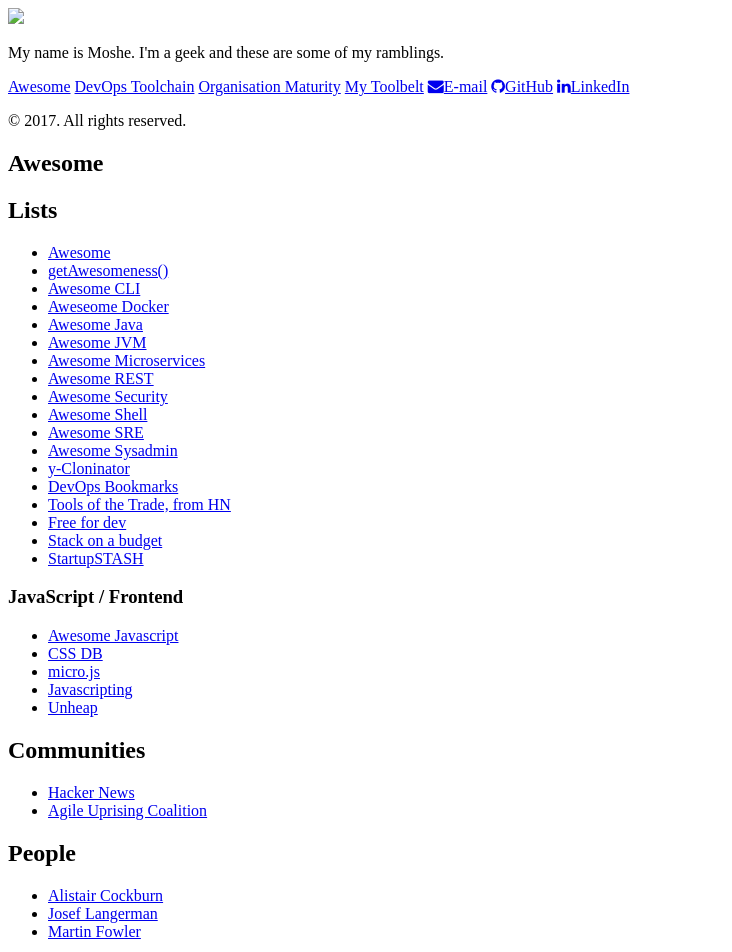
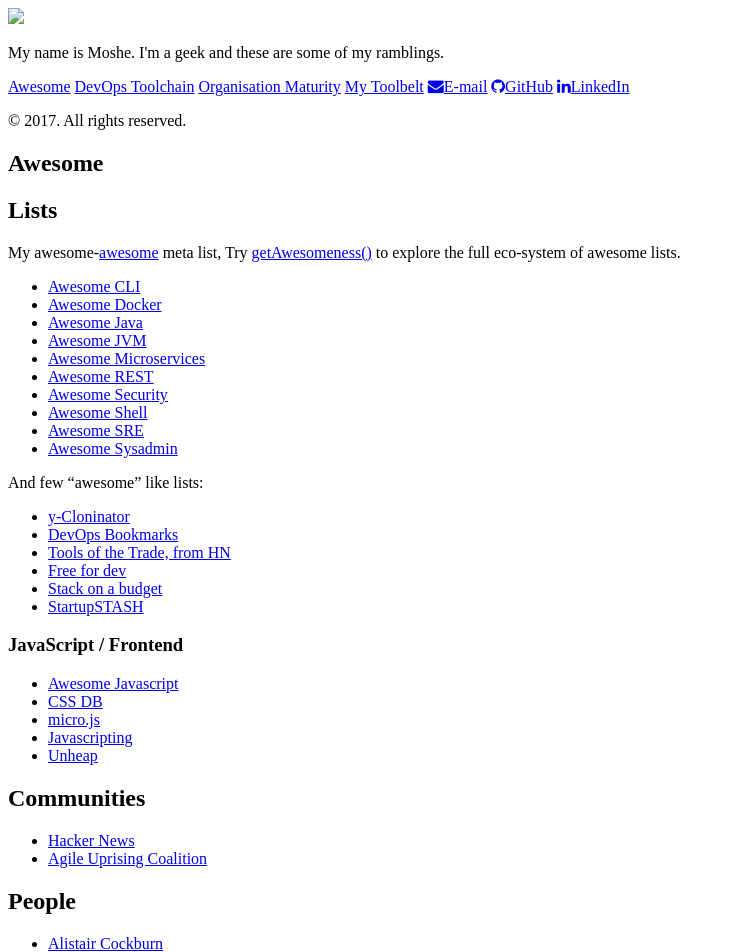
Before and after one commit to Moshe-Immerman/Moshe-Immerman, a Jekyll site: the page built from awesome.md, in a window 1280 px wide. Shown: the top 952 px of the page, without its empty margins (0-732 px from the left). Built offline with Jekyll 4.4.1, drawn with Linux system fonts in a browser that asks for light colours; our own code applies the rules of GitHub Pages for plain Markdown files; some of the changed lines change nothing that is shown; some of the changed text lies outside the part shown.

Commit message:
Update awesome.md

```diff
--- a/awesome.md
+++ b/awesome.md
@@ -2,10 +2,10 @@
 
 ## Lists
 
-* [Awesome](https://github.com/sindresorhus/awesome)
-* [getAwesomeness()](https://getawesomeness.herokuapp.com/)
+My awesome-[awesome](https://github.com/sindresorhus/awesome) meta list, Try [getAwesomeness()](https://getawesomeness.herokuapp.com/) to explore the full eco-system of awesome lists.
+
 * [Awesome CLI](https://github.com/aharris88/awesome-cli-apps)
-* [Aweseome Docker](https://github.com/veggiemonk/awesome-docker)
+* [Awesome Docker](https://github.com/veggiemonk/awesome-docker)
 * [Awesome Java](https://github.com/akullpp/awesome-java)
 * [Awesome JVM](https://github.com/deephacks/awesome-jvm)
 * [Awesome Microservices](https://github.com/mfornos/awesome-microservices)
@@ -14,6 +14,8 @@
 * [Awesome Shell](https://github.com/alebcay/awesome-shell)
 * [Awesome SRE](https://github.com/dastergon/awesome-sre)
 * [Awesome Sysadmin](https://github.com/n1trux/awesome-sysadmin)
+
+And few "awesome" like lists:
 * [y-Cloninator](http://ycloninator.herokuapp.com/)
 * [DevOps Bookmarks](http://www.devopsbookmarks.com/)
 * [Tools of the Trade, from HN](https://github.com/cjbarber/ToolsOfTheTrade)
@@ -30,7 +32,7 @@
 
 ## Communities
 
-* [Hacker News](hckrnews.com)
+* [Hacker News](http://hckrnews.com)
 * [Agile Uprising Coalition](https://coalition.agileuprising.com)
 
 ## People
@@ -38,65 +40,3 @@
 * [Alistair Cockburn](http://alistair.cockburn.us/)
 * [Josef Langerman](http://langerman.co.za)
 * [Martin Fowler](http://martinfowler.com/)
-
-## Books
-<!-- Show static HTML/CSS as a placeholder in case js is not enabled - javascript include will override this if things work -->
-<style type="text/css" media="screen">
-.gr_custom_container_1499609723 {
-/* customize your Goodreads widget container here*/
-border: 0px solid gray;
-border-radius:10px;
-padding: 10px 5px 10px 5px;
-background-color: transparent;
-color: #000000;
-width: 500px
-}
-.gr_custom_header_1499609723 {
-/* customize your Goodreads header here*/
-border-bottom: 1px solid gray;
-width: 100%;
-margin-bottom: 5px;
-text-align: center;
-font-size: 80%
-}
-.gr_custom_each_container_1499609723 {
-/* customize each individual book container here */
-width: 100%;
-clear: both;
-margin-bottom: 10px;
-overflow: auto;
-padding-bottom: 4px;
-border-bottom: 1px solid #aaa;
-}
-.gr_custom_book_container_1499609723 {
-/* customize your book covers here */
-overflow: hidden;
-height: 60px;
-float: left;
-margin-right: 4px;
-width: 39px;
-}
-.gr_custom_author_1499609723 {
-/* customize your author names here */
-font-size: 10px;
-}
-.gr_custom_tags_1499609723 {
-/* customize your tags here */
-font-size: 10px;
-color: gray;
-}
-.gr_custom_rating_1499609723 {
-/* customize your rating stars here */
-float: right;
-}
-</style>
-
-<div id="gr_custom_widget_1499609723">
-<div class="gr_custom_container_1499609723">
-<h2 class="gr_custom_header_1499609723">
-<a style="text-decoration: none;" href="https://www.goodreads.com/review/list/68706159-moshe-immerman?shelf=read&amp;utm_medium=api&amp;utm_source=custom_widget">My Top 10 Books of all Time</a>
-</h2>
-
-
-</div>
-<script src="https://www.goodreads.com/review/custom_widget/68706159.My%20Top%2010%20Books%20of%20all%20Time?cover_position=left&cover_size=small&num_books=10&order=d&shelf=read&show_author=1&show_cover=0&show_rating=0&show_review=0&show_tags=0&show_title=1&sort=rating&widget_bg_color=FFFFFF&widget_bg_transparent=true&widget_border_width=none&widget_id=1499609723&widget_text_color=000000&widget_title_size=small&widget_width=wide" type="text/javascript" charset="utf-8"></script>
```
